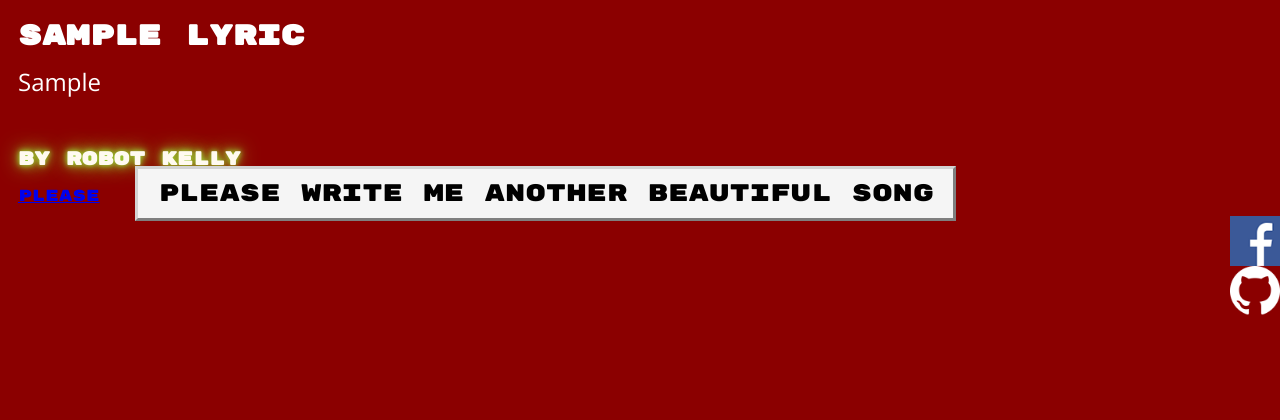
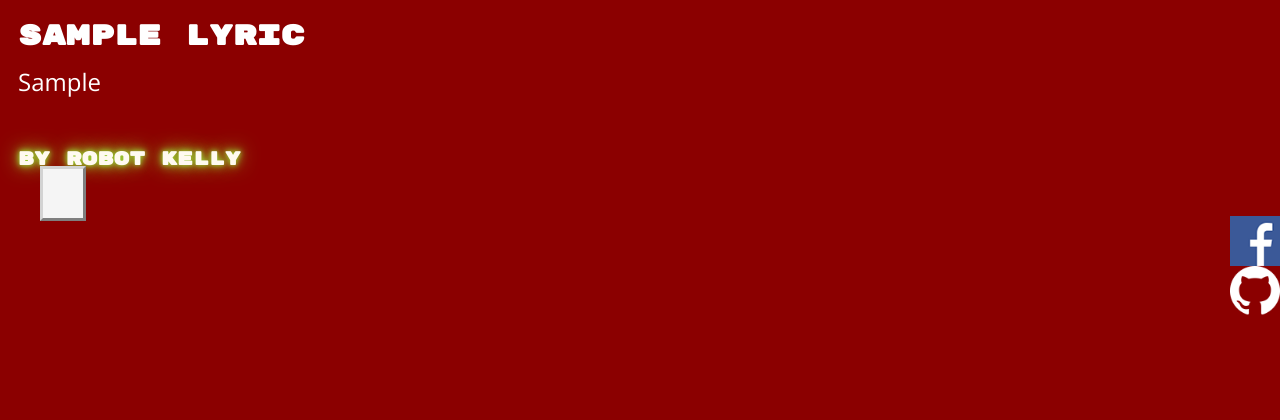
Before and after one commit to hanhanhan/robot_rkelly, a Flask app: template app/templates/lyrics.html in a window 1280 px wide. Shown: the top 420 px of the page. Run offline with Flask 2, Linux system fonts and the light colour scheme; the template is opened without the code that fills it: values that come from a table or form of the project are taken from there, others are empty; tables that the repository leaves empty hold one stand-in row (values such as "Sample post"); some libraries are stand-ins or nearby versions.

Commit message:
before messing with css

```diff
--- a/app/templates/base.html
+++ b/app/templates/base.html
@@ -4,7 +4,7 @@
 {% block head %}
     <title>Robot Kelly</title>
 
-    <meta name="viewport" content="width=device-width, initial-scale=1">
+    <meta name="viewport" content="initial-scale=1">
 
     <link rel="stylesheet" href="{{ url_for('static', filename='style.css') }}">
 
--- a/app/templates/lyrics.html
+++ b/app/templates/lyrics.html
@@ -16,7 +16,7 @@
         <h3 class="robo-glam">By Robot Kelly</h3>
     </div>
     <div>
-        <a href="{{ url_for('.linked_lyrics', id=id) }}">Please</a>
-        <a class="lyrics-please" href="{{ url_for('.lyrics') }}">Please Write Me Another Beautiful Song</a>
+        <a href="{{ url_for('.linked_lyrics', id=id) }}"></a>
+        <a class="lyrics-please" href="{{ url_for('.lyrics') }}"></a>
     </div>
 {% endblock %}
```
